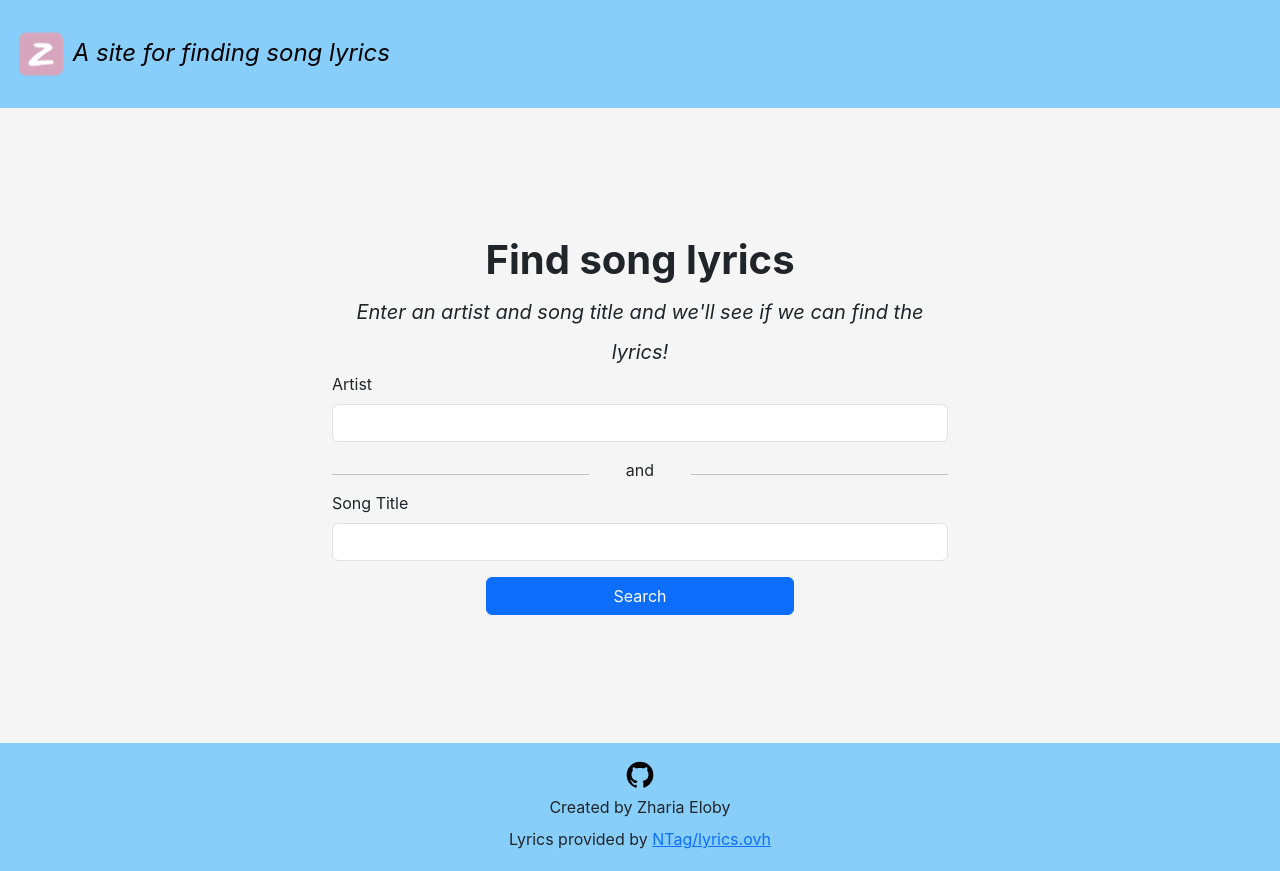
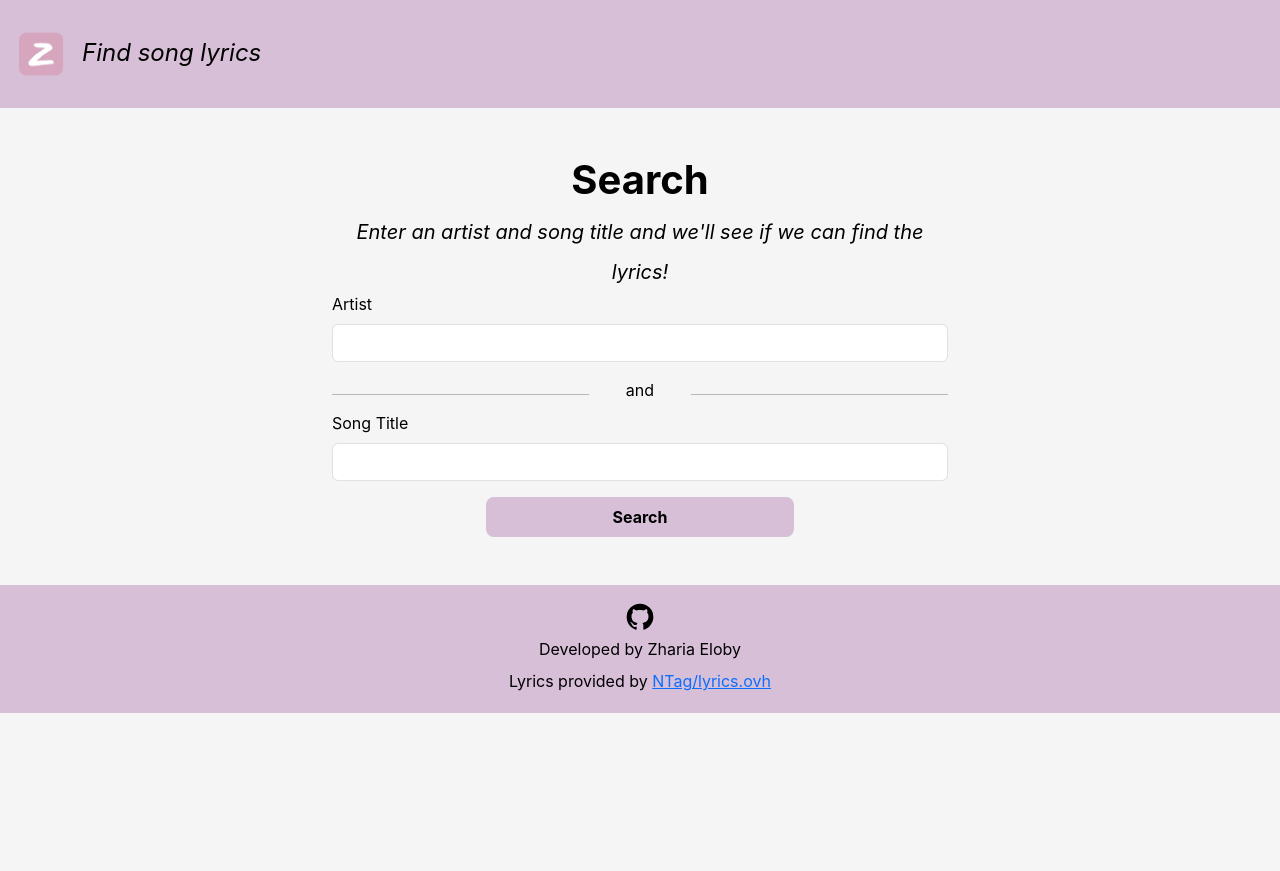
Before and after one commit to zharia-eloby/song-lyric-search, a React (Create React App) app in the folder app/: page / in a window 1280 px wide. After the commit the page ends 800 px from the top, so only its background shows below. Built offline with nearby package versions, Linux system fonts and the light colour scheme.

Commit message:
use sass + misc updates

```diff
--- a/app/package.json
+++ b/app/package.json
@@ -14,6 +14,7 @@
     "react-dom": "^19.0.0",
     "react-router-dom": "^7.4.0",
     "react-scripts": "5.0.1",
+    "sass": "^1.86.0",
     "web-vitals": "^2.1.4"
   },
   "scripts": {
--- a/app/public/index.html
+++ b/app/public/index.html
@@ -2,7 +2,7 @@
 <html lang="en">
   <head>
     <meta charset="utf-8" />
-    <link rel="icon" href="%PUBLIC_URL%/favicon.ico" />
+    <link rel="icon" href="%PUBLIC_URL%/brand-icon.png" />
     <meta name="viewport" content="width=device-width, initial-scale=1" />
     <meta name="theme-color" content="#000000" />
     <meta
@@ -30,7 +30,7 @@
       work correctly both with client-side routing and a non-root public URL.
       Learn how to configure a non-root public URL by running `npm run build`.
     -->
-    <title>React App</title>
+    <title>Find song lyrics</title>
   </head>
   <body>
     <noscript>You need to enable JavaScript to run this app.</noscript>
--- a/app/src/App.js
+++ b/app/src/App.js
@@ -1,4 +1,4 @@
-import './styles/App.css';
+import './styles/App.scss';
 import { BrowserRouter, Routes, Route } from "react-router-dom";
 import Home from './pages/Home';
 import Lyrics from './pages/Lyrics';
--- a/app/src/pages/BaseLayout.js
+++ b/app/src/pages/BaseLayout.js
@@ -10,8 +10,7 @@ function Header() {
             <Navbar>
                 <Navbar.Brand className="fs-4">
                     <img src="/brand-icon.png" width="50em" height="50em" alt="Zharia Eloby logo"></img>
-                    {' '}
-                    <span className="fst-italic">A site for finding song lyrics</span>
+                    <span className="fst-italic ps-3">Find song lyrics</span>
                 </Navbar.Brand>
             </Navbar>
         </header>
@@ -26,7 +25,7 @@ function Footer() {
                     <path fill="#000" d="M12 2A10 10 0 0 0 2 12c0 4.42 2.87 8.17 6.84 9.5c.5.08.66-.23.66-.5v-1.69c-2.77.6-3.36-1.34-3.36-1.34c-.46-1.16-1.11-1.47-1.11-1.47c-.91-.62.07-.6.07-.6c1 .07 1.53 1.03 1.53 1.03c.87 1.52 2.34 1.07 2.91.83c.09-.65.35-1.09.63-1.34c-2.22-.25-4.55-1.11-4.55-4.92c0-1.11.38-2 1.03-2.71c-.1-.25-.45-1.29.1-2.64c0 0 .84-.27 2.75 1.02c.79-.22 1.65-.33 2.5-.33s1.71.11 2.5.33c1.91-1.29 2.75-1.02 2.75-1.02c.55 1.35.2 2.39.1 2.64c.65.71 1.03 1.6 1.03 2.71c0 3.82-2.34 4.66-4.57 4.91c.36.31.69.92.69 1.85V21c0 .27.16.59.67.5C19.14 20.16 22 16.42 22 12A10 10 0 0 0 12 2" />
                 </svg>
             </a>
-            <p>Created by Zharia Eloby</p>
+            <p>Developed by Zharia Eloby</p>
             <p>Lyrics provided by <a href="https://github.com/NTag/lyrics.ovh/">NTag/lyrics.ovh</a></p>
         </footer>
     );
--- a/app/src/pages/Home.js
+++ b/app/src/pages/Home.js
@@ -47,7 +47,7 @@ function Home() {
 
     return (
         <div>
-            <h1 className="text-center fw-bold">Find song lyrics</h1>
+            <h1 className="text-center fw-bold">Search</h1>
             <p className="fs-5 fst-italic text-center">
                 Enter an artist and song title and we'll see if we can find the lyrics!
             </p>
@@ -82,7 +82,7 @@ function Home() {
                 </Form.Group>
 
                 <div className="mx-auto text-center">
-                    <Button className="w-50" type="submit">Search</Button>
+                    <button className="w-50 rounded rounded-3 py-2 border-0 fw-bold" type="submit">Search</button>
                 </div>
             </Form>
         </div>
--- a/app/src/pages/Lyrics.js
+++ b/app/src/pages/Lyrics.js
@@ -3,6 +3,15 @@ import _ from 'lodash';
 
 function toTitleCase(str) {
     return str.split(' ').map((word) => _.capitalize(word.toLowerCase())).join(' ');
+}
+
+function BackLink(props) {
+    const classNames = "w-100 " + props.classNames;
+    return (
+        <div className={classNames}>
+            <Link to="/">&lt; Back to Search</Link>
+        </div>
+    )
 }
 
 function LyricLine(props) {
@@ -20,11 +29,9 @@ function Lyrics() {
     const { state: { songLyrics, artist, songTitle } = {}} = location;
 
     return (
-        <div>
-            <div className="text-center w-100 mb-5">
-                <Link to="/">&lt; Back to Search</Link>
-            </div>
-            <div className="text-center">
+        <div className="text-center">
+            <BackLink classNames="mb-4" />
+            <div>
                 <h1>
                     "{ toTitleCase(songTitle) }"
                     <br></br>
@@ -41,9 +48,7 @@ function Lyrics() {
                     }
                 </div>
             </div>
-            <div className="text-center w-100 mt-5">
-                <Link to="/">&lt; Back to Search</Link>
-            </div>
+            <BackLink classNames="mt-4" />
         </div>
     )
 }
--- a/app/src/styles/App.css
+++ /dev/null
@@ -1,28 +0,0 @@
-body {
-  background-color: whitesmoke;
-}
-
-header, footer {
-  background-color: lightskyblue;
-}
-
-header {
-  margin-bottom: 10%
-}
-
-footer {
-  margin-top: 10%
-}
-
-p {
-  margin: 0px;
-  line-height: 2em;
-}
-
-#lyrics > p {
-  line-height: 1.5em;
-}
-
-.error-message {
-  color: red;
-}
--- /dev/null
+++ b/app/src/styles/App.scss
@@ -0,0 +1,47 @@
+$section-spacing: 3em;
+$accent-color: thistle;
+$md-breakpoint: 768px;
+
+body {
+  background-color: whitesmoke;
+  color: black;
+}
+
+header, footer, button {
+  background-color: $accent-color;
+}
+
+@media (min-width: $md-breakpoint) {
+  button:hover {
+    background-color: rgb(169, 125, 169);
+    color: white;
+  }
+}
+
+@media (max-width: $md-breakpoint) {
+  button:active {
+    background-color: rgb(169, 125, 169);
+    color: white;
+  }
+}
+
+header {
+  margin-bottom: $section-spacing;
+}
+
+footer {
+  margin-top: $section-spacing;
+}
+
+p {
+  margin: 0px;
+  line-height: 2em;
+}
+
+#lyrics > p {
+  line-height: 1.5em;
+}
+
+.error-message, .invalid-feedback {
+  color: red;
+}
```
Also changed, not shown: 1 other file (tests, documents, lock files or other folders).
